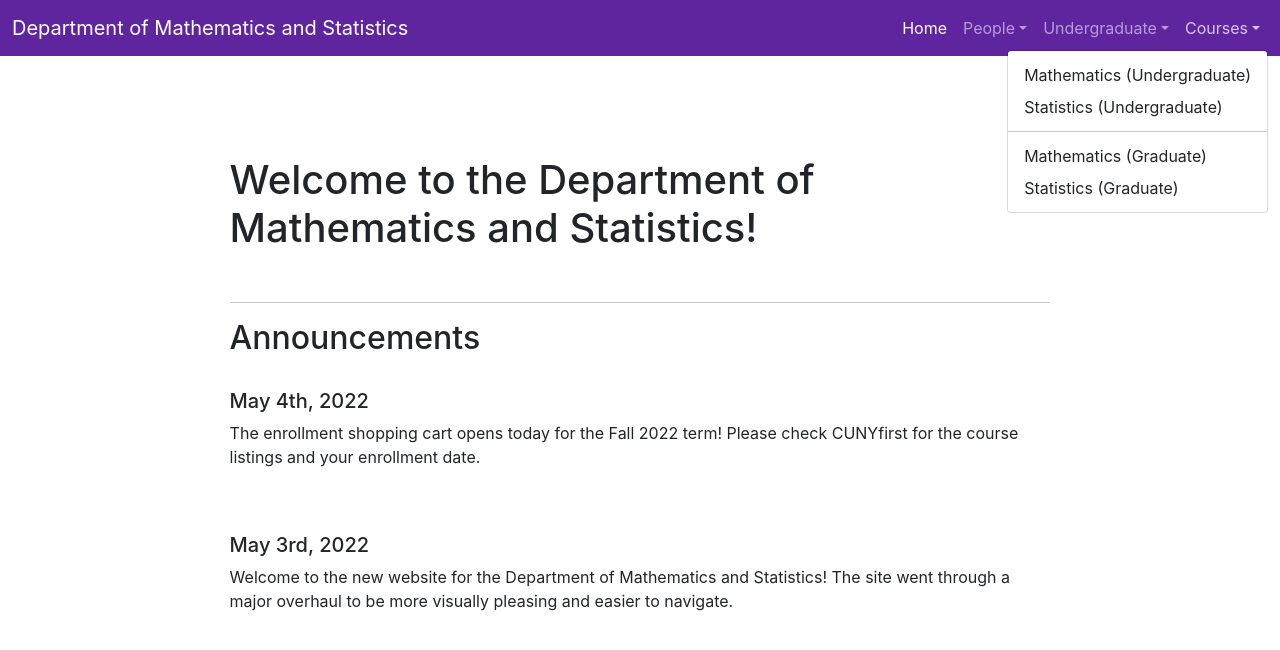
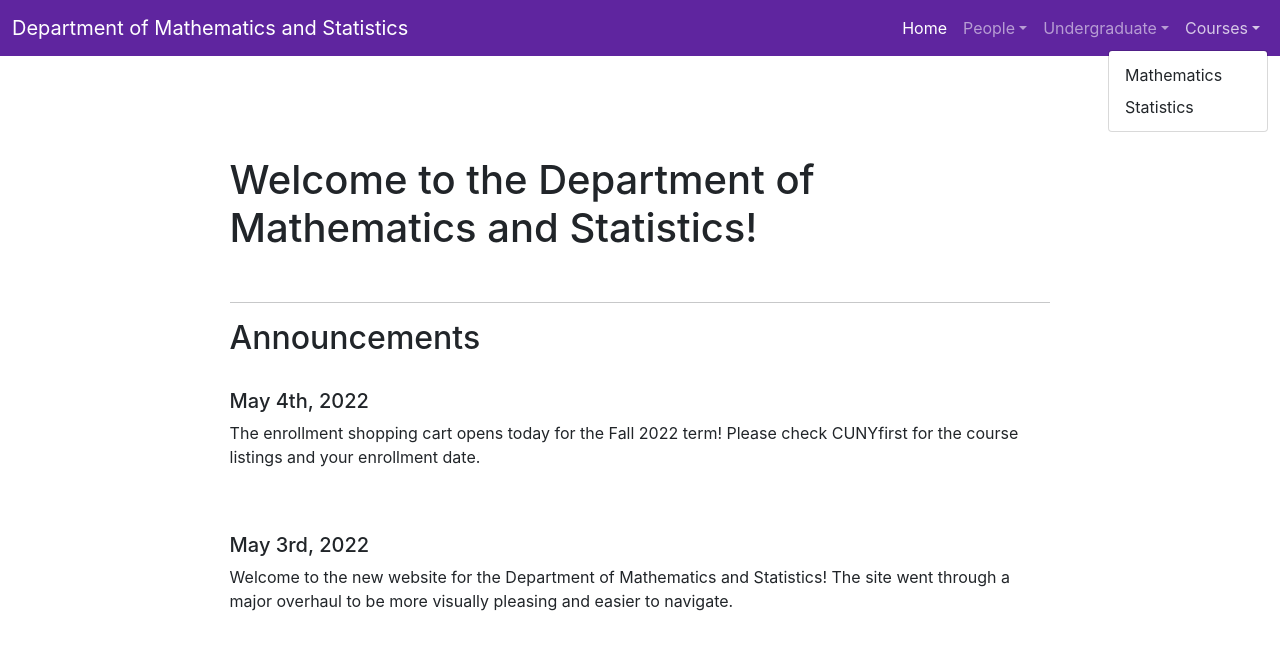
Before and after one commit to seamus2002/math-department, a React (Create React App) app: page /people/emeritus in a window 1280 px wide. Both pictures are taken after a click on the button "Courses". Shown: the top 650 px of the page. Built offline with nearby package versions, Linux system fonts and the light colour scheme.

Commit message:
remove blank links

```diff
--- a/package.json
+++ b/package.json
@@ -1,6 +1,6 @@
 {
   "name": "math-department",
-  "version": "0.1.0",
+  "version": "1.0.0",
   "homepage": "https://seamus2002.github.io/math-department",
   "private": true,
   "dependencies": {
--- a/src/components/Navbar.tsx
+++ b/src/components/Navbar.tsx
@@ -47,11 +47,8 @@
                                 Courses
                             </a>
                             <ul className="dropdown-menu dropdown-menu-end" aria-labelledby="navbarDropdown">
-                                <li><NavLink className="dropdown-item" to='/courses/umath'>Mathematics (Undergraduate)</NavLink></li>
-                                <li><NavLink className="dropdown-item" to='/courses/ustats'>Statistics (Undergraduate)</NavLink></li>
-                                <li><hr className="dropdown-divider" /></li>
-                                <li><a className="dropdown-item" href="#">Mathematics (Graduate)</a></li>
-                                <li><a className="dropdown-item" href="#">Statistics (Graduate)</a></li>
+                                <li><NavLink className="dropdown-item" to='/courses/umath'>Mathematics</NavLink></li>
+                                <li><NavLink className="dropdown-item" to='/courses/ustats'>Statistics</NavLink></li>
                             </ul>
                         </li>
                     </ul>
```
